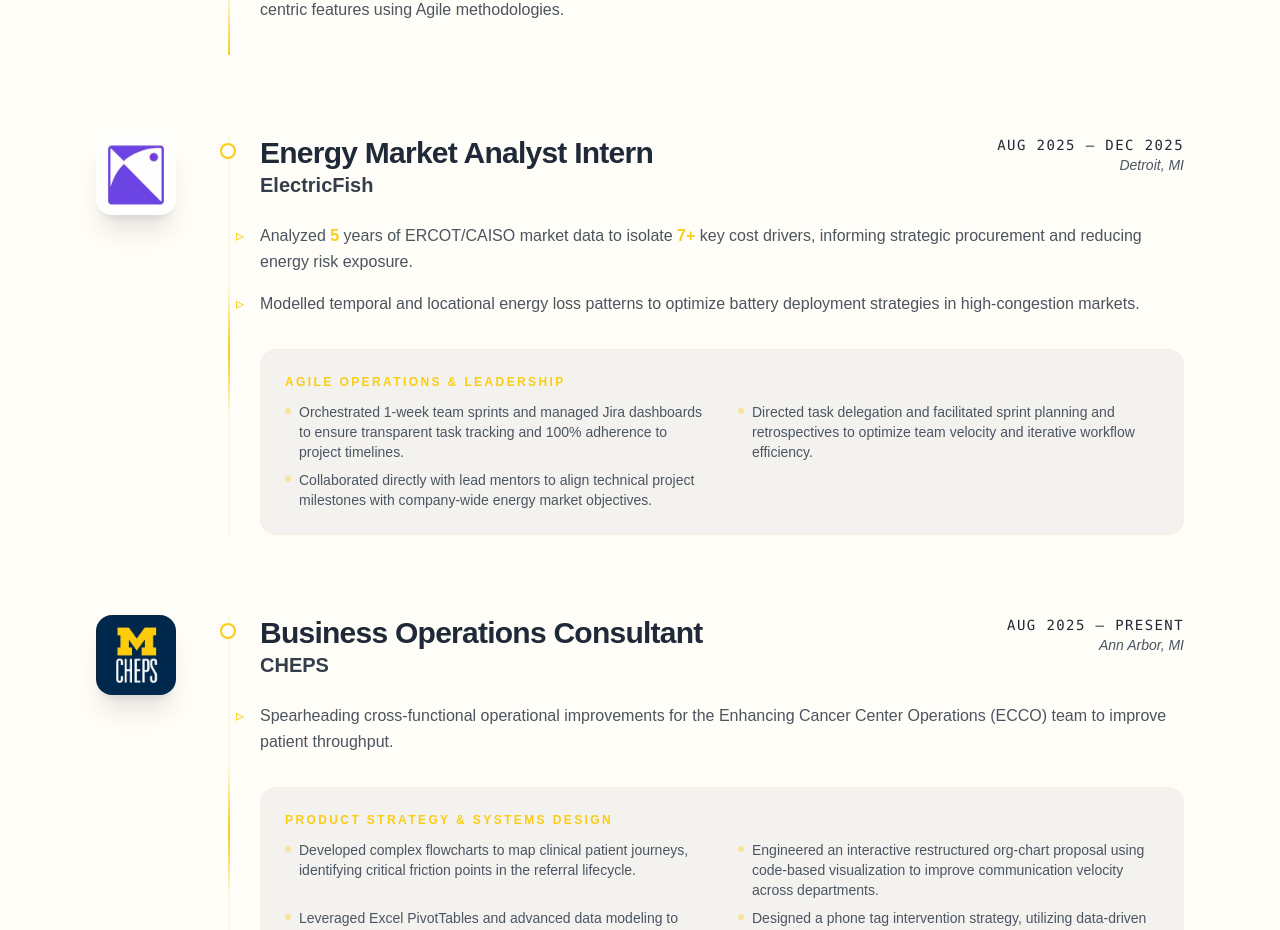
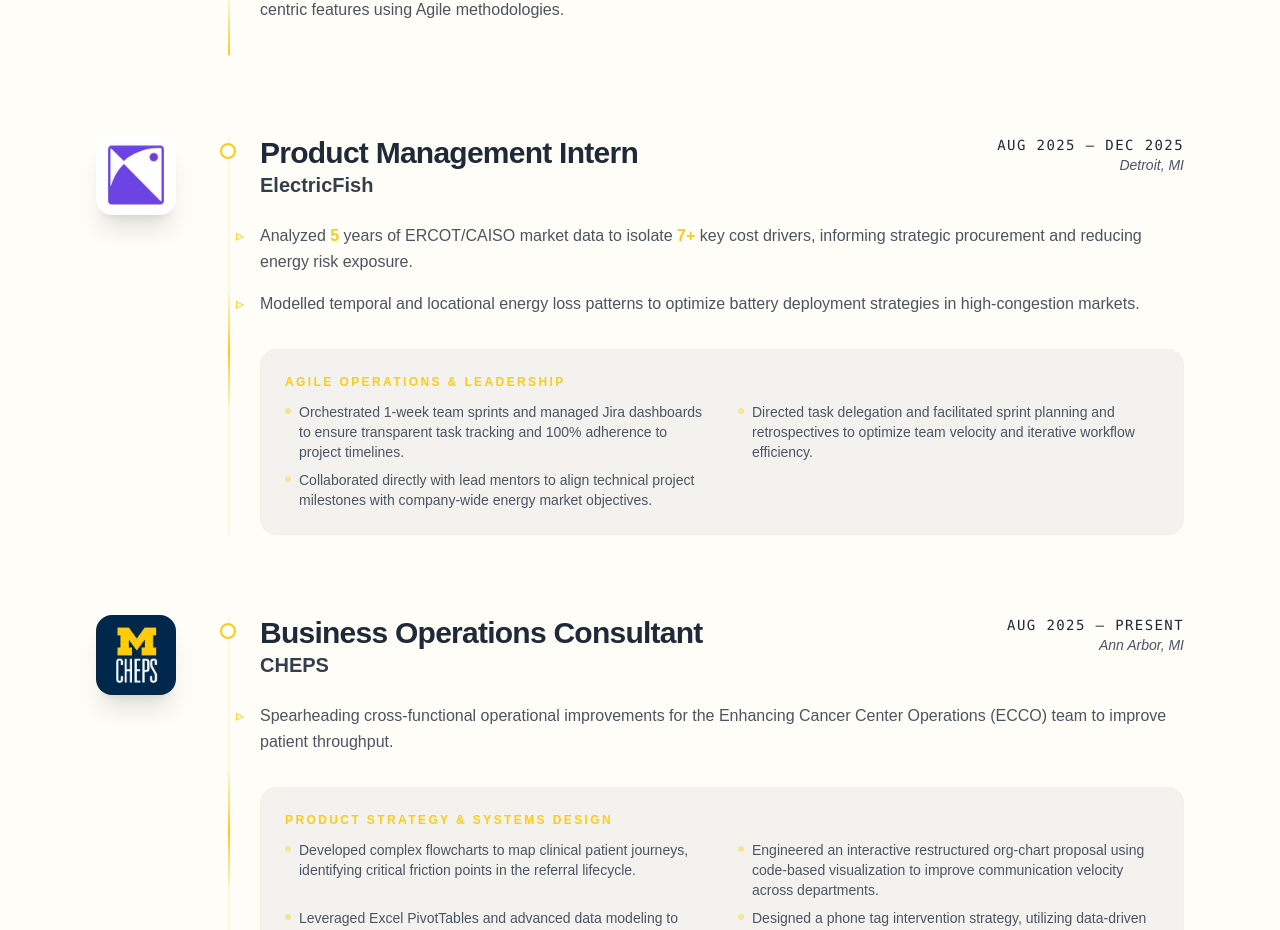
Before and after one commit to austyn-nguyen/portfolio, a Next.js app: page / in a window 1280 px wide. Shown: the part 4080-5010 px from the top of the page. Built offline with nearby package versions, Linux system fonts and the light colour scheme; a web font is replaced by a local one.

Commit message:
updated experiences

```diff
--- a/components/Experiences.tsx
+++ b/components/Experiences.tsx
@@ -34,7 +34,7 @@ const experiences: Experience[] = [
   },
   {
     company: "ElectricFish",
-    role: "Energy Market Analyst Intern",
+    role: "Product Management Intern",
     location: "Detroit, MI",
     date: "Aug 2025 – Dec 2025",
     description: [
```
